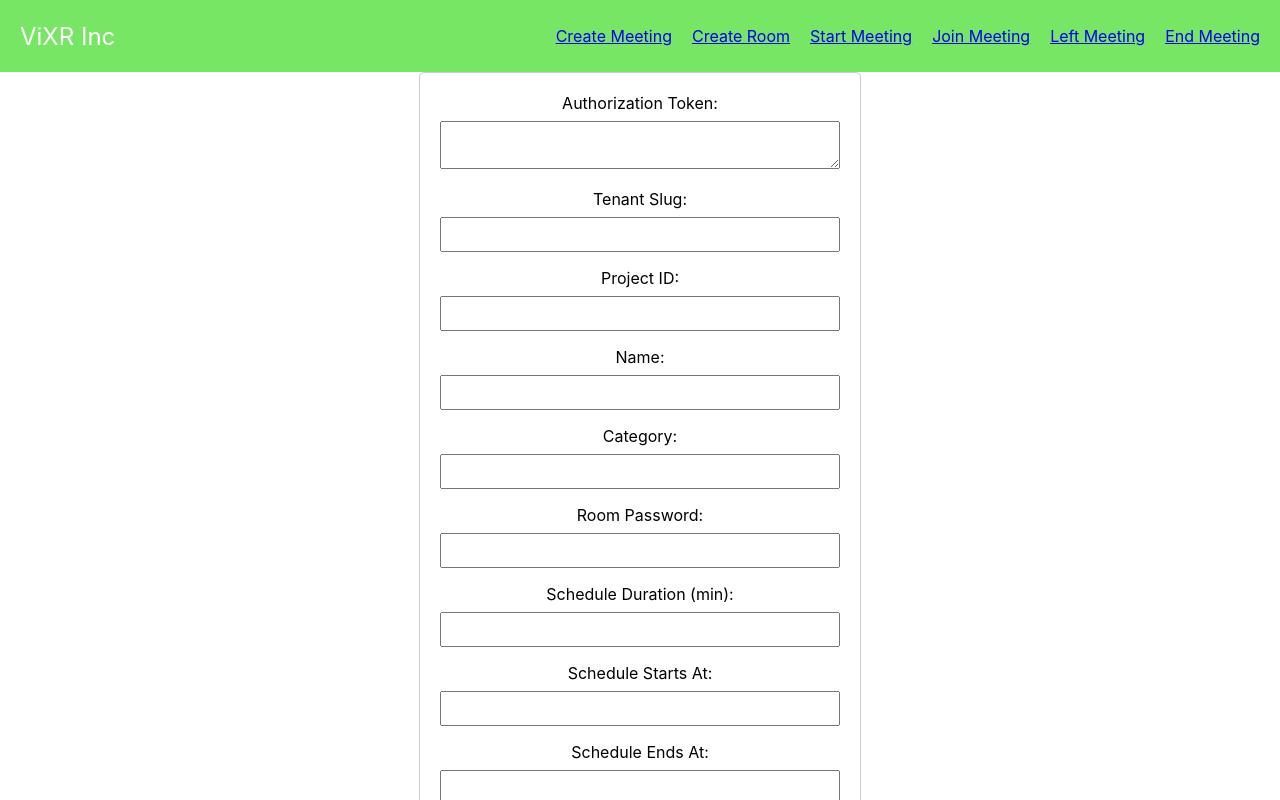
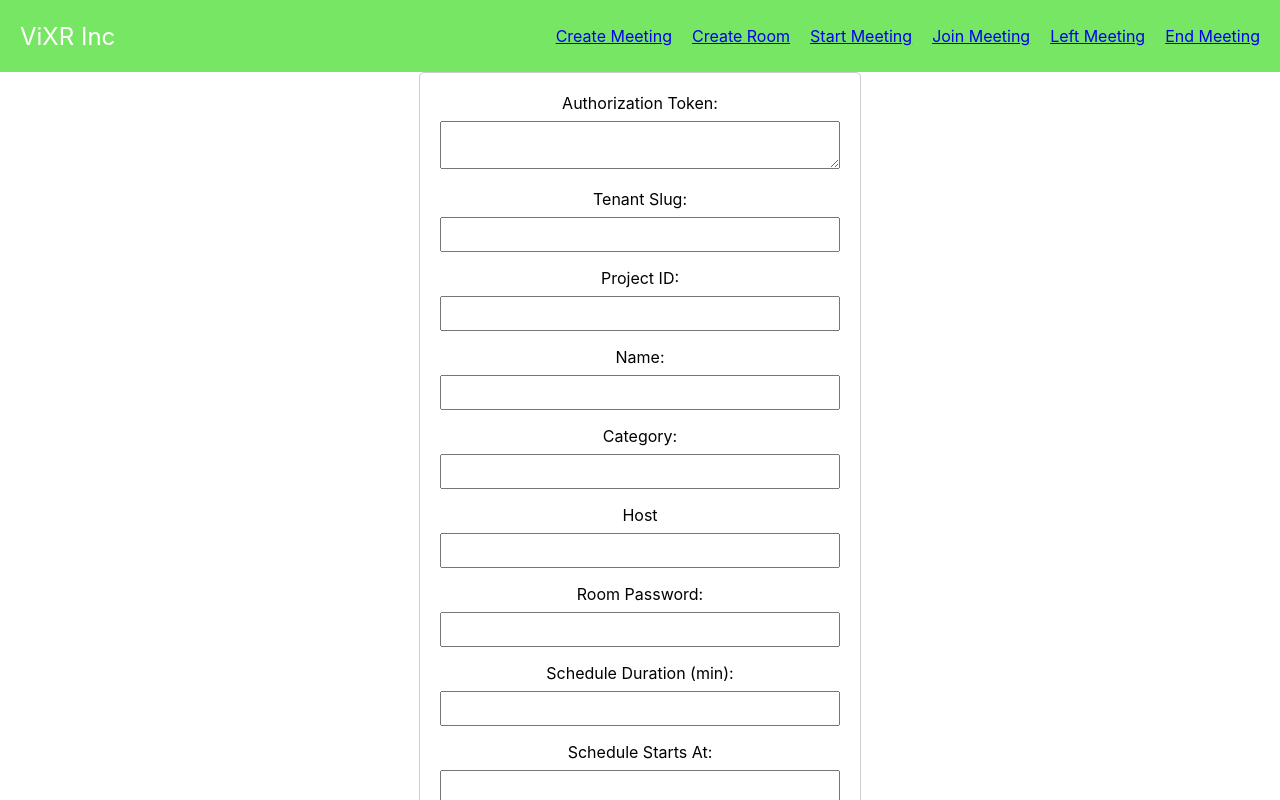
Before and after one commit to SambitNayak1/MockWonder-App, a React (Create React App) app in the folder frontend/: page /create-meeting in a window 1280 px wide. Shown: the top 800 px of the page. Built offline with nearby package versions, Linux system fonts and the light colour scheme.

Commit message:
Aded hosts parameter :memo:

```diff
--- a/frontend/src/components/MeetingForm.js
+++ b/frontend/src/components/MeetingForm.js
@@ -9,6 +9,7 @@ const MeetingForm = () => {
     project_id: '',
     name: '',
     category: '',
+    hosts: '',
     'room[password]': '',
     'schedule[duration_min]': '',
     'schedule[starts_at]': '',
@@ -66,6 +67,9 @@ const MeetingForm = () => {
       <label>Category:</label>
       <input type="text" onChange={e => handleChange('category', e.target.value)} />
 
+      <label>Host</label>
+      <input type='text' onChange={e=> handleChange('hosts', e.target.value)}/>
+
       <label>Room Password:</label>
       <input
         type="text"
```
